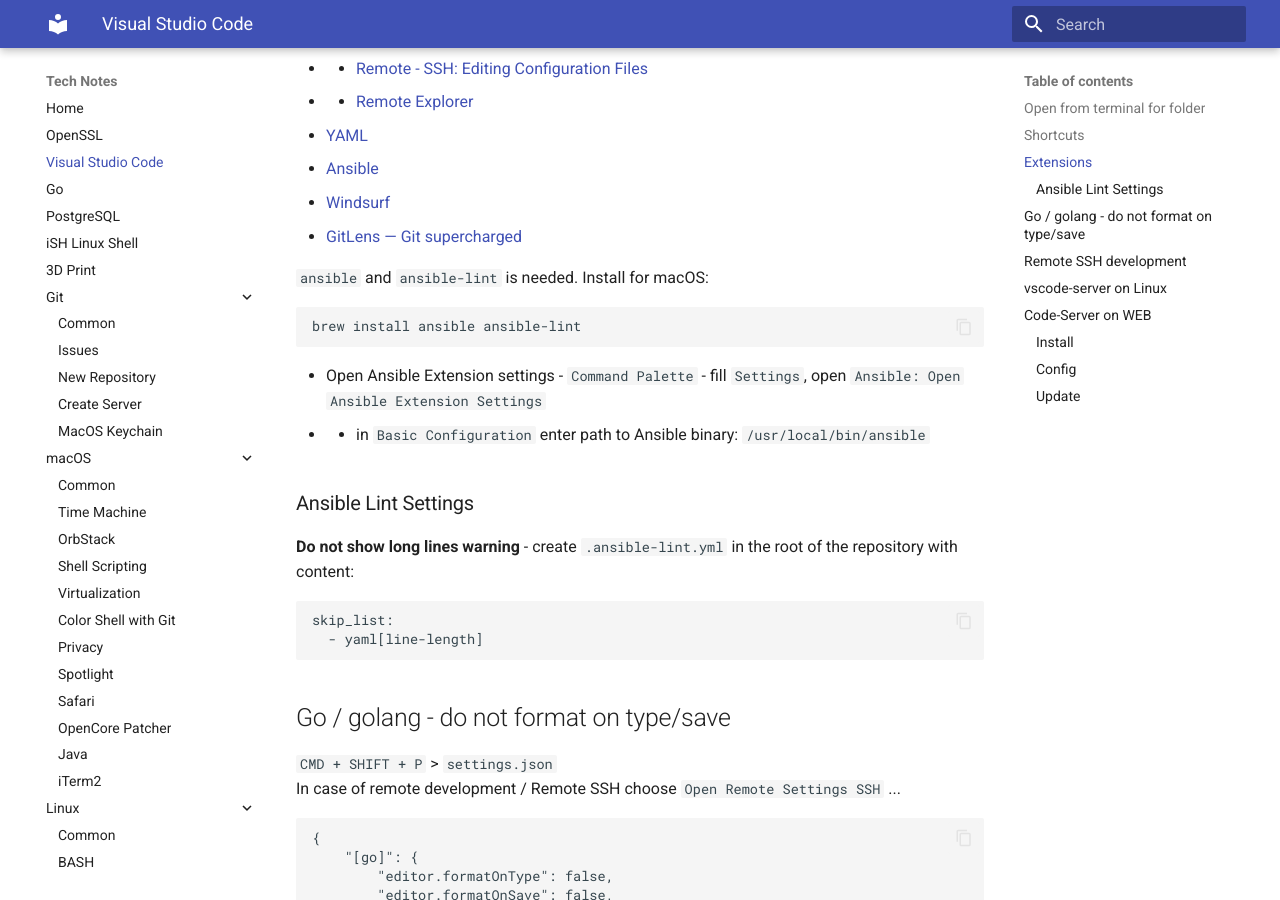
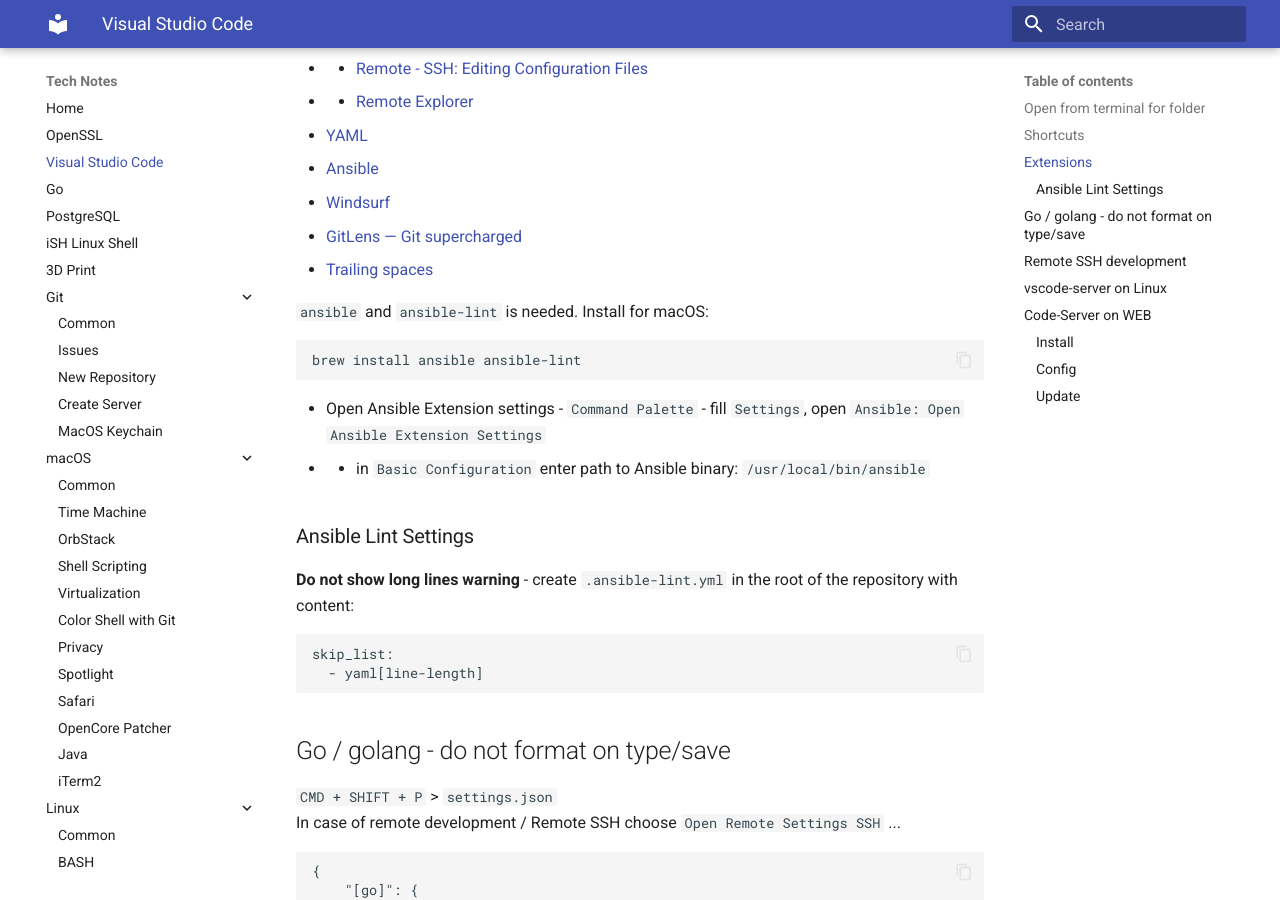
Before and after one commit to jorycz/technotes, an MkDocs documentation site: the page built from docs/VSCode/VSCode.md, in a window 1280 px wide and 900 px high, scrolled down 1104 px. Built offline with MkDocs 1.6.1 and Material for MkDocs 9.7.7, drawn with Linux system fonts in a browser that asks for light colours.

Commit message:
Added Trailing spaces to list of VSCode extensions

```diff
--- a/docs/VSCode/VSCode.md
+++ b/docs/VSCode/VSCode.md
@@ -37,6 +37,7 @@
 * [Ansible](https://marketplace.visualstudio.com/items?itemName=redhat.ansible)
 * [Windsurf](https://marketplace.visualstudio.com/items?itemName=Codeium.codeium)
 * [GitLens — Git supercharged](https://marketplace.visualstudio.com/items?itemName=eamodio.gitlens)
+* [Trailing spaces](https://marketplace.visualstudio.com/items?itemName=shardulm94.trailing-spaces)
 
 `ansible` and `ansible-lint` is needed.  Install for macOS:
 
```
